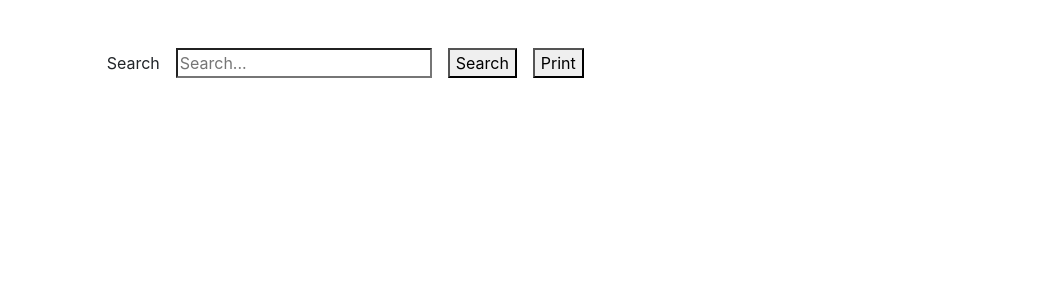
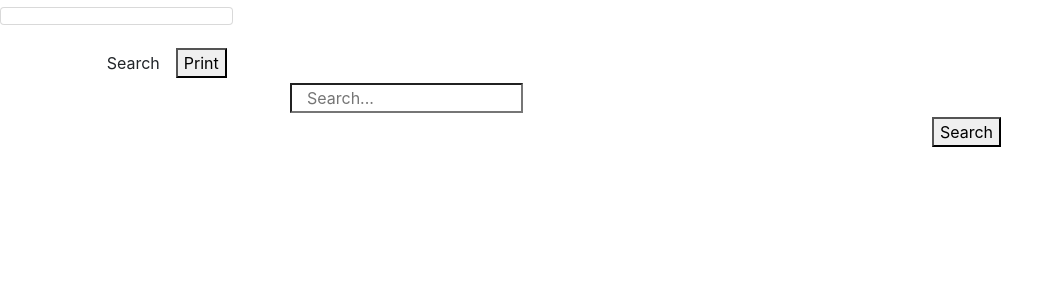
Before and after one commit to mudit67/BhardwajFileProtocol, a React (Create React App) app in the folder client/: page /search in a window 1280 px wide. Shown: the top 300 px of the page, without its empty margins (0-1064 px from the left). Built offline with nearby package versions, Linux system fonts and the light colour scheme.

Commit message:
able to click on the name of the video and play it. but the styling is terrible.

```diff
--- a/client/src/App.js
+++ b/client/src/App.js
@@ -12,7 +12,7 @@ class App extends React.Component {
       // searchVal: "",
       // respVal: [],
       // serResArr: [],
-      vidName: "Mudit",
+      vidName: null,
       redirect: false
     };
     // this.debounceTimeout =0
--- a/client/src/components/search.js
+++ b/client/src/components/search.js
@@ -1,6 +1,8 @@
 import React from "react";
-import { Nav, Container, Col, Row } from "reactstrap";
+import { Nav, Container, Col, Row,Dropdown, DropdownToggle, DropdownMenu, DropdownItem  } from "reactstrap";
 import {withRouter} from 'react-router-dom';
+
+
 class Search extends React.Component {
 	constructor(props){
 		super(props);
@@ -13,6 +15,7 @@ class Search extends React.Component {
     this.logArr = this.logArr.bind(this);
     this.handleSubmit = this.handleSubmit.bind(this);
     this.updateList = this.updateList.bind(this);
+    // this.redirectToPlayer = this.redirectToPlayer.bind(this);
 	}
 	handleSubmit(e) {
     e.preventDefault();
@@ -52,51 +55,27 @@ class Search extends React.Component {
         console.log( "state = "+ this.state.serResArr);
       });
   }
+  redirectToPlayer(videoName) {
+  	this.props.parentCallback(videoName.substring(0,videoName.length -4));
+  	this.props.history.push("/player");
 
-  // handleSearchChange(event) {
-  //   this.setState({ searchVal: event.target.value });
-  // }
-
-  // sendRequest() {
-  //   fetch("http://localhost:8000/search?q=" + this.state.searchVal)
-  //     .then((response) => response.json())
-  //     .then((data) => {
-  //       console.log(data.data);
-  //       this.setState({ respVal: data.data });
-  //     });
-  // }
-
+  }
   render() {
     const respVal = this.state.respVal;
     var rows = [];
-    for (var i = 0; i < respVal.length; i++) {
-      rows.push(<li>{respVal[i]}</li>);
-    }
-    // const vidName="Mudit";
+    rows = respVal.map((Val, index) => {
+    	return(
+    	<DropdownItem key={index} type="button" className="btn" onClick={this.redirectToPlayer.bind(this, Val)}>
+   		 		{Val.substring(0,Val.length -4)}
+    	</DropdownItem>
+    	);
+    });
     return (
 	      <>
 	        <Nav className="offset-1 mt-5">
 	          <form onSubmit={this.handleSubmit}>
+
 	          <label htmlFor="search">Search</label>
-	          <input
-	            type="search"
-	            placeholder="Search..."
-	            id="search"
-	            value={this.state.searchVal}
-	            style={{ marginLeft: 1 + "em" }}
-	            onChange={this.handleChange}
-	            onSubmit={this.handleSubmit}
-	          />
-
-	          <button
-	            type="button"
-	            onClick={(e) => {
-	              this.handleSubmit(e);
-	            }}
-	            style={{ marginLeft: 1 + "em" }}
-	          >
-	            Search
-	          </button>
 	          <button
 	            type="button"
 	            onClick={this.logArr}
@@ -108,12 +87,41 @@ class Search extends React.Component {
 	        </Nav>
 	        <Container>
 	          <Row>
-	            <Col>{rows}</Col>
+	            <Col>
+
+
+	            </Col>
 	          </Row>
 	          <Row>
 	          </Row>
 	          <Row>
 	            <div className="col-8 offset-2">
+	           		<Col>
+	          	<input
+	            type="search"
+	            placeholder="Search..."
+	            id="search"
+	            value={this.state.searchVal}
+	            onChange={this.handleChange}
+	            onSubmit={this.handleSubmit}
+	          	className="col-4"
+	          	/>
+	          	<Dropdown isOpen={true}>
+	          	<DropdownToggle className="d-none" />
+	          	  <DropdownMenu className="col-4" style={{position: "realtive"}}>
+	          	   	{rows}
+			      </DropdownMenu>
+		       	</Dropdown>
+		       </Col>
+	          <button
+	            type="button"
+	            onClick={(e) => {
+	              this.handleSubmit(e);
+	            }}
+	            className= "m-1 search-button"
+	          >
+	            Search
+	          </button>
 	            </div>
 	          </Row>
 	        </Container>
@@ -124,3 +132,4 @@ class Search extends React.Component {
 }
 
 export default withRouter(Search);
+// <div class="dropdown" isOpen={true} toggle={() => {return(true);}}  inNavbar= {true} nav={true} className="list-unstyled">
--- a/client/src/index.css
+++ b/client/src/index.css
@@ -1,13 +1,3 @@
-body {
-  margin: 0;
-  font-family: -apple-system, BlinkMacSystemFont, 'Segoe UI', 'Roboto', 'Oxygen',
-    'Ubuntu', 'Cantarell', 'Fira Sans', 'Droid Sans', 'Helvetica Neue',
-    sans-serif;
-  -webkit-font-smoothing: antialiased;
-  -moz-osx-font-smoothing: grayscale;
+.search-button{
+	float: right;
 }
-
-code {
-  font-family: source-code-pro, Menlo, Monaco, Consolas, 'Courier New',
-    monospace;
-}
```
